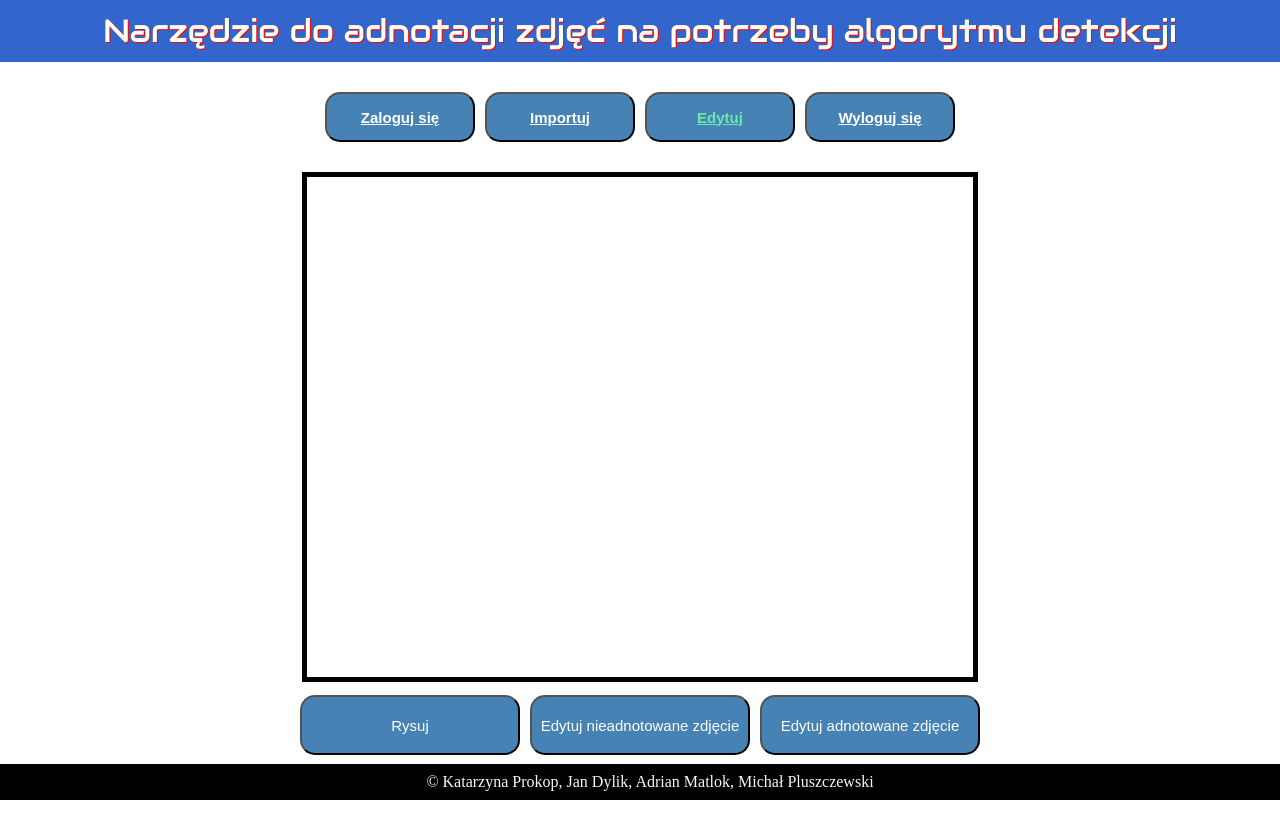
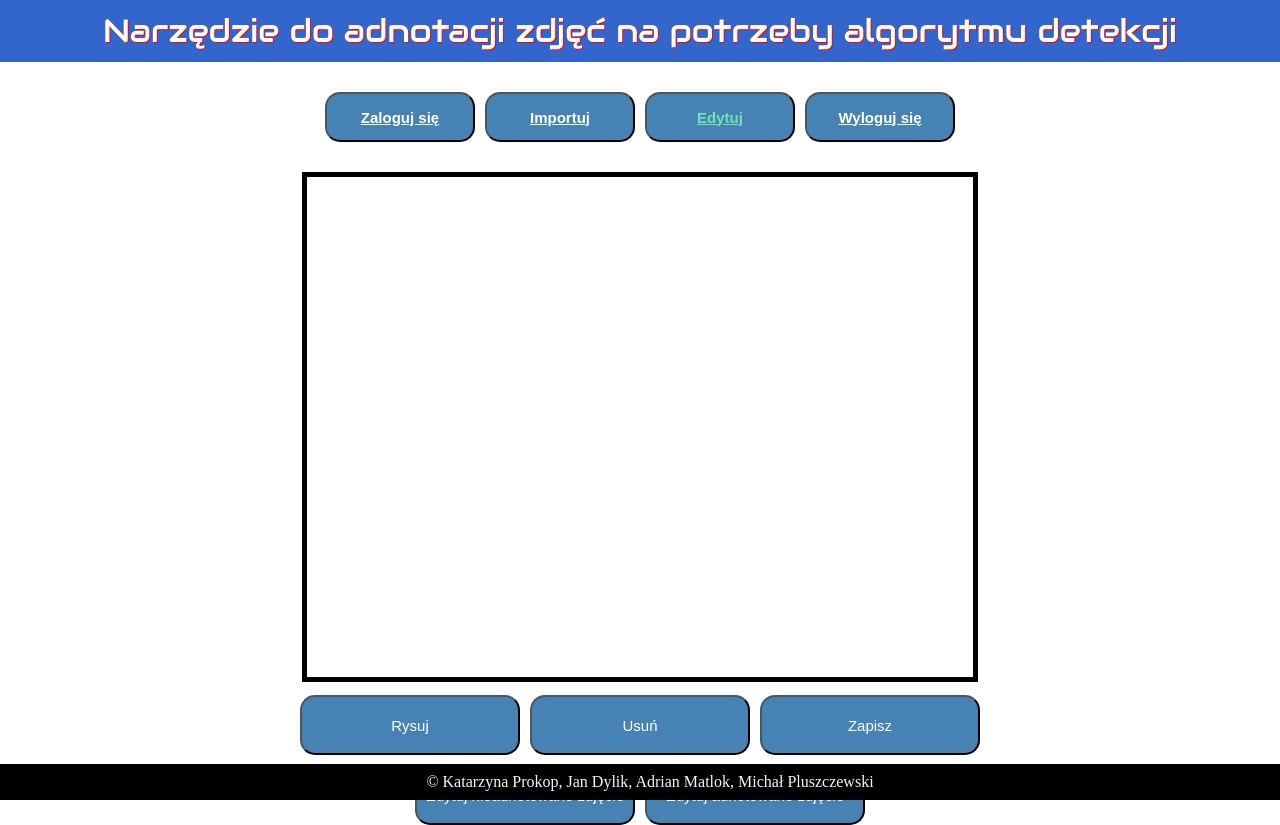
Before and after one commit to jdylik/Graphic-tool-to-annotate-images, a Vue app in the folder client/: page /edit in a window 1280 px wide. Before the commit the page ends 800 px from the top, so only its background shows below. Built offline with nearby package versions, Linux system fonts and the light colour scheme; a web font is replaced by a local one.

Commit message:
usunięcie polskich znaków w bazie

```diff
--- a/client/src/views/Edit_images.vue
+++ b/client/src/views/Edit_images.vue
@@ -2,12 +2,15 @@
 <template>
   <div id="edit">
     <canvas id="myCanvas" width="666" height="500" style="border:5px solid black;"/>
-    <div id="tools">
+    <div id="row1">
       <Button label="Rysuj" @click="drawRectangle()" id="draw" class="tools"/>
+      <Button label="Usuń" @click="" class="tools"/>
+      <Button label="Zapisz" @click="" class="tools"/>
+
+    </div>
+    <div id="row2"></div>
       <Button label="Edytuj nieadnotowane zdjęcie" @click="visibleLeft = true; loadImportedImages();" id="edit" class="tools"/>
       <Button label="Edytuj adnotowane zdjęcie" @click="visibleRight = true; loadAnnotatedImages();" id="edit" class="tools"/>
-    </div>
-
     <Sidebar v-model:visible="visibleLeft" position="left" class="sidebar_left" id="sidebar_left">
       <p>Wybierz zdjęcie do edycji</p>
       <ul>
@@ -172,7 +175,7 @@ ul
   list-style-tuple:none;
 }
 
-#tools{
+#row1{
   padding: 10px;
 }
 
```
Also changed, not shown: 2 other files (tests, documents, lock files or other folders).
